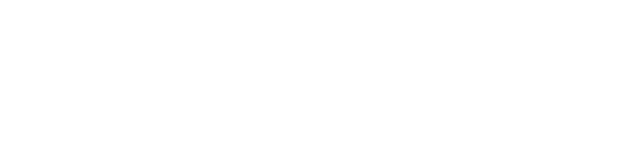
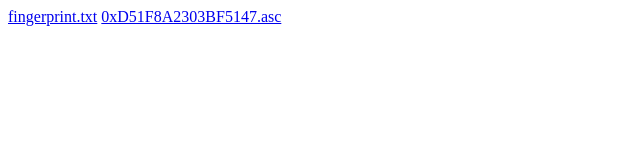
Before and after one commit to ecneladis/ecneladis.github.io, a plain HTML site: page index.html in a window 1280 px wide. Shown: the whole page, without its empty margins (0-640 px from the left). Drawn offline with Linux system fonts and the light colour scheme.

Commit message:
Add GPG info

```diff
--- a/index.html
+++ b/index.html
@@ -7,6 +7,8 @@
 </head>
 
 <body>
+        <a href="./fingerprint.txt">fingerprint.txt</a>
+        <a href="./0xD51F8A2303BF5147.asc">0xD51F8A2303BF5147.asc</a>
 
 </body>
 </html>
```
Also changed, not shown: fingerprint.txt (added), 1 other file.
